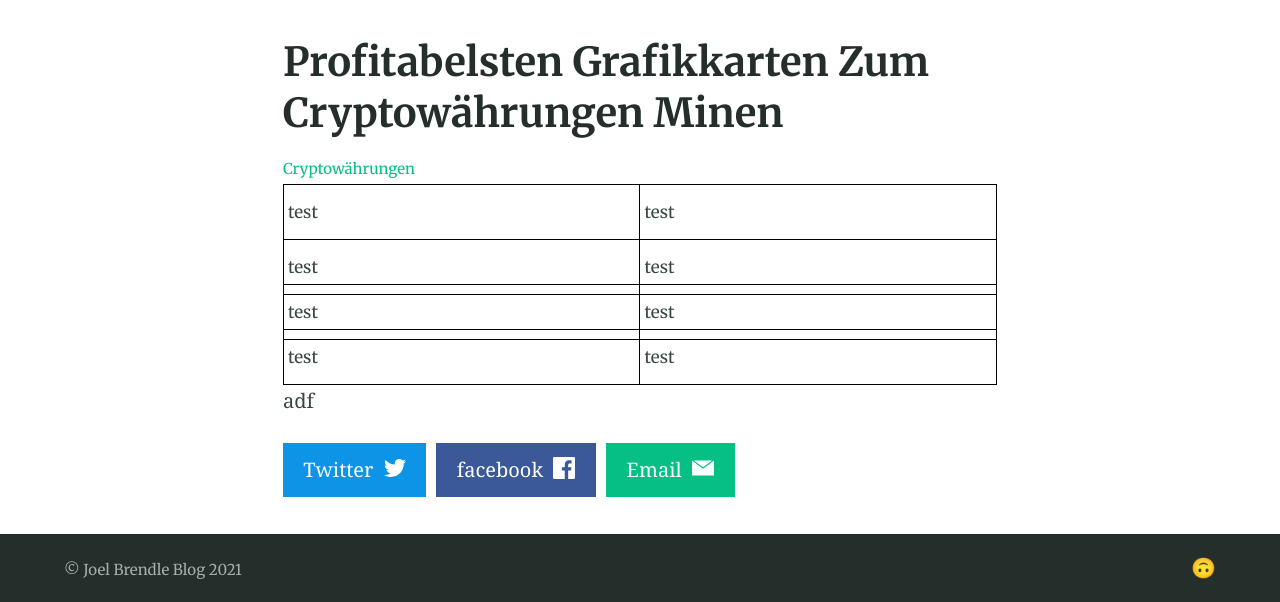
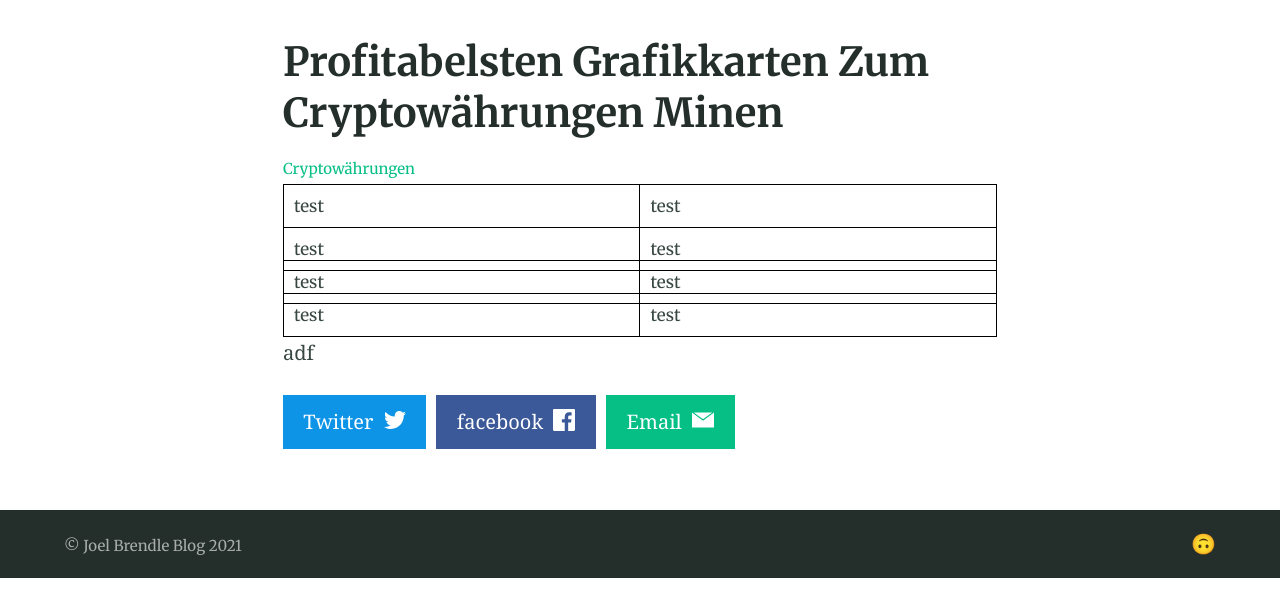
Before and after one commit to joelbrendle/joel_blog, a Jekyll site: the page built from _posts/2016-08-29-example-post-two.md, in a window 1280 px wide. Shown: the part 322-924 px from the top of the page. Built offline with Jekyll 4.4.1, drawn with Linux system fonts in a browser that asks for light colours; after the commit the page ends 900 px from its top, so only the background shows below that.

Commit message:
Update from Forestry.io Joel Brendle updated _posts/2016-08-29-example-post-two.md

```diff
--- a/_posts/2016-08-29-example-post-two.md
+++ b/_posts/2016-08-29-example-post-two.md
@@ -11,7 +11,7 @@ feature_image: https://cdn.pixabay.com/photo/2017/10/14/22/20/farm-2852024_1280.
 ---
 <style>td {
 border: 1px solid black;
-padding: 10px 4px 10px 4px;
+padding: 4px 10px 4px 10px;
 }</style>
 
 test | test
```
